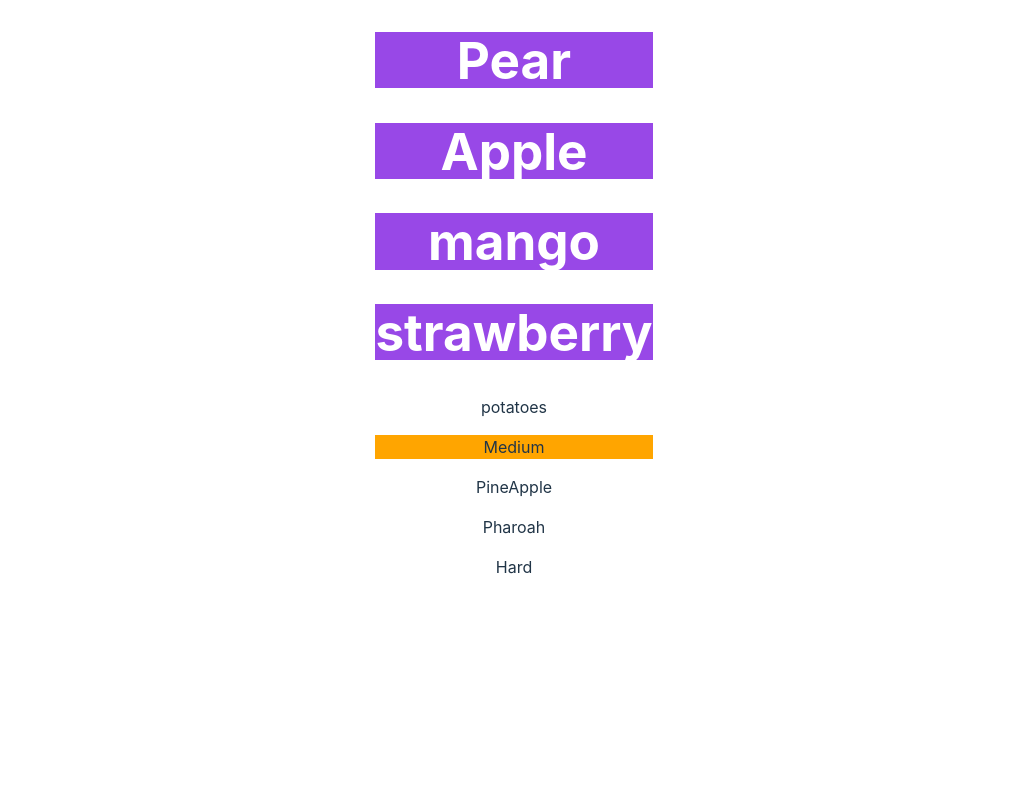
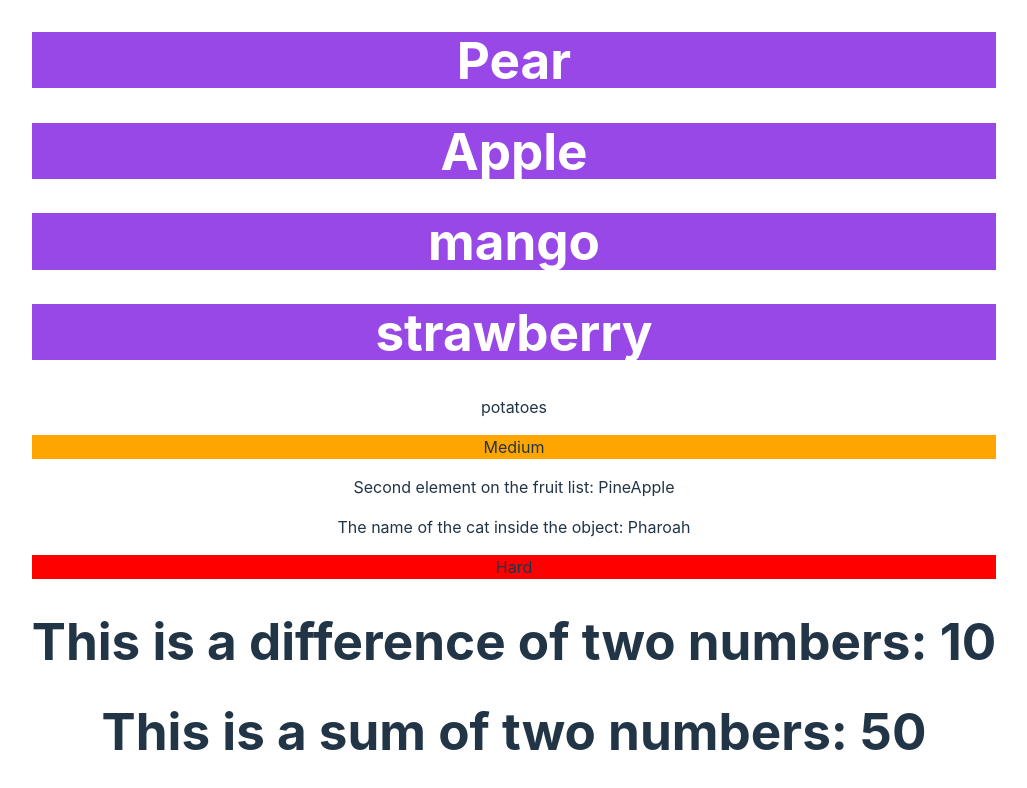
Before and after one commit to Thandekaportiap/JavaScript_Exercises, a React (Vite) app: page / in a window 1280 px wide. Shown: the part 306-1094 px from the top of the page, without its empty margins (126-1153 px from the left). Before the commit the page ends 933 px from the top, so only its background shows below. Built offline with nearby package versions, Linux system fonts and the light colour scheme.

Commit message:
feat:updates

```diff
--- a/src/App.css
+++ b/src/App.css
@@ -8,7 +8,3 @@
 .bckColour{
   background-color: rgb(152, 72, 231);
 }
-
-h1{
-  color: white;
-}
--- a/src/App.jsx
+++ b/src/App.jsx
@@ -77,9 +77,29 @@ function App() {
   localStorage.setItem("Name", cat.Name);
   localStorage.setItem("David", people[0].friends[0].hobbies[1].difficulty);
 
+  let num1 = 20;
+  let num2 = 30
+
+  let sub = subtraction(num1, num2)
+
+  function subtraction(num1, num2){
+
+    return(
+      num2 - num1
+    )
+  };
+
+  function addition (num1, num2){
+
+    return(
+      num1 + num2
+    )
+  };
+  addition(num1, num2)
 
   return (
     <>
+
       {fruit.map((fruit, index) => (
         <BackColour id = {fruit} key = {index}/>
       ))}
@@ -92,28 +112,12 @@ function App() {
       <p>{people[1].friends[0].hobbies[1].difficulty}</p>
       </div>
 
-      <p>{localStorage.getItem("name")}</p>
-      <p>{localStorage.getItem("Name")}</p>
-      <p>{localStorage.getItem("David")}</p>
+      <p>Second element on the fruit list: {localStorage.getItem("name")}</p>
+      <p>The name of the cat inside the object: {localStorage.getItem("Name")}</p>
+      <p style={{backgroundColor:"red"}}>{localStorage.getItem("David")}</p>
 
-
-        {/* <p value={Surname}
-            onChange={(e) => setSurname(e.target.value)}></p>
-
-         <input
-            placeholder="Surname"
-            value={name}
-            onChange={(e) => setSurname(e.target.value)}/>
-
-        <div>
-            <button onClick={handle}>Done</button>
-         </div>
-
-         {localStorage.getItem('Surname') && (
-            <div>
-               Surname: <p>{localStorage.getItem('Surname')}</p>
-            </div>
-         )} */}
+      <h1>This is a difference of two numbers: {sub}</h1>
+      <h1>This is a sum of two numbers: {addition(num1, num2)}</h1>
     </>
 
   )
--- a/src/components/colour.jsx
+++ b/src/components/colour.jsx
@@ -2,7 +2,7 @@
     return(
     <>
         <div className="bckColour">
-            <h1>{id}</h1>
+            <h1 style={{color:"white"}}>{id}</h1>
         </div>
     </>
  )
```
